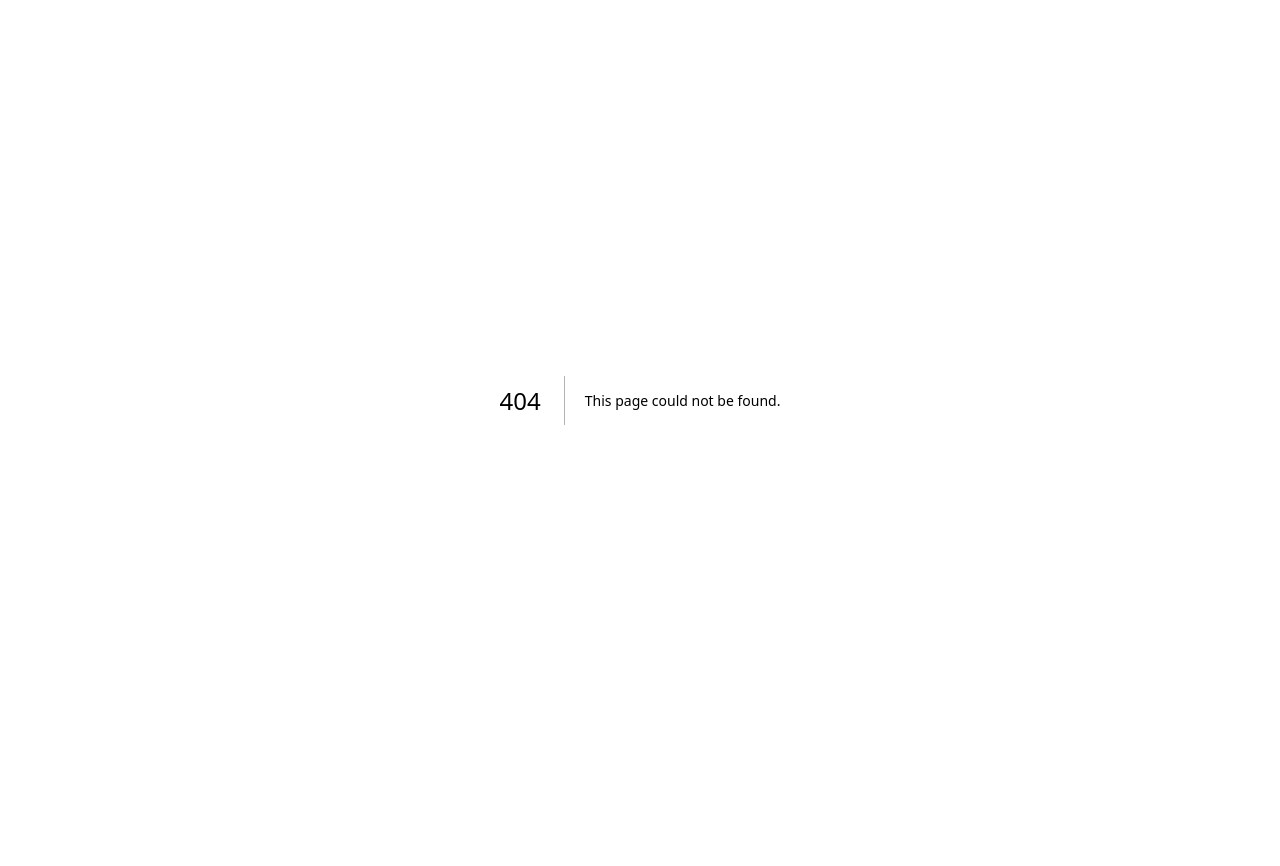
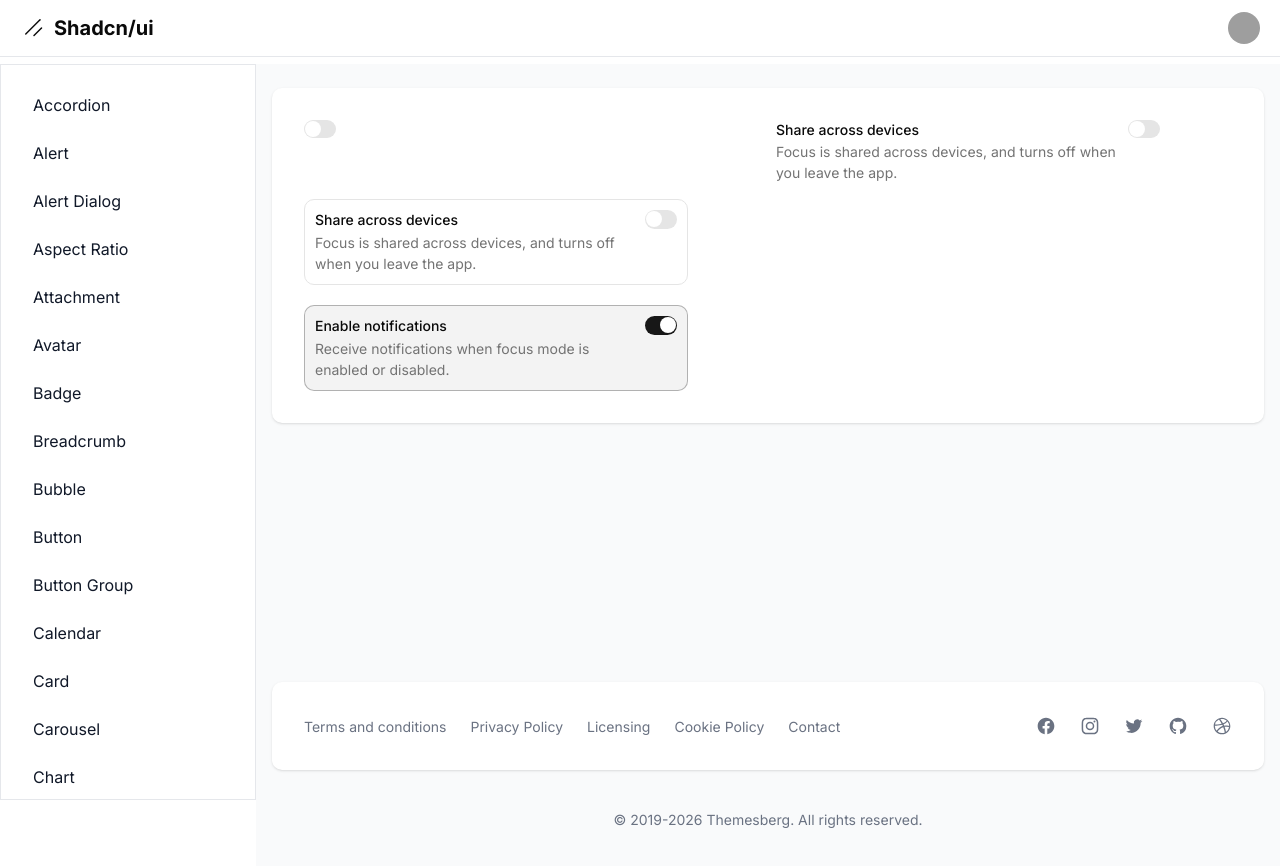
Before and after one commit to AndreDev12/shadcn-dashboard, a Next.js app: page /dashboard/switch in a window 1280 px wide. Before the commit this address had no page. Shown: the top 866 px of the page. Before the commit the page ends 800 px from the top, so only its background shows below. Built offline with nearby package versions, Linux system fonts and the light colour scheme; grey boxes are pictures that could not be loaded.

Commit message:
Components: Switch

```diff
--- a/src/app/dashboard/layout.tsx
+++ b/src/app/dashboard/layout.tsx
@@ -64,6 +64,7 @@ const links = [
   { name: 'skeleton', href: 'skeleton' },
   { name: 'slider', href: 'slider' },
   { name: 'spinner', href: 'spinner' },
+  { name: 'switch', href: 'switch' },
 ].sort((a, b) => a.name.localeCompare(b.name));
 
 export default function DashboardLayout({
--- /dev/null
+++ b/src/app/dashboard/switch/page.tsx
@@ -0,0 +1,56 @@
+import {
+  Field,
+  FieldContent,
+  FieldDescription,
+  FieldGroup,
+  FieldLabel,
+  FieldTitle,
+  Switch,
+} from '@/components/ui';
+
+export default function Page() {
+  return (
+    <div className="grid grid-cols-2 gap-4">
+      <Switch />
+
+      <Field orientation="horizontal" className="max-w-sm">
+        <FieldContent>
+          <FieldLabel htmlFor="switch-focus-mode">
+            Share across devices
+          </FieldLabel>
+          <FieldDescription>
+            Focus is shared across devices, and turns off when you leave the
+            app.
+          </FieldDescription>
+        </FieldContent>
+        <Switch id="switch-focus-mode" />
+      </Field>
+
+      <FieldGroup className="w-full max-w-sm">
+        <FieldLabel htmlFor="switch-share">
+          <Field orientation="horizontal">
+            <FieldContent>
+              <FieldTitle>Share across devices</FieldTitle>
+              <FieldDescription>
+                Focus is shared across devices, and turns off when you leave the
+                app.
+              </FieldDescription>
+            </FieldContent>
+            <Switch id="switch-share" />
+          </Field>
+        </FieldLabel>
+        <FieldLabel htmlFor="switch-notifications">
+          <Field orientation="horizontal">
+            <FieldContent>
+              <FieldTitle>Enable notifications</FieldTitle>
+              <FieldDescription>
+                Receive notifications when focus mode is enabled or disabled.
+              </FieldDescription>
+            </FieldContent>
+            <Switch id="switch-notifications" defaultChecked />
+          </Field>
+        </FieldLabel>
+      </FieldGroup>
+    </div>
+  );
+}
```
